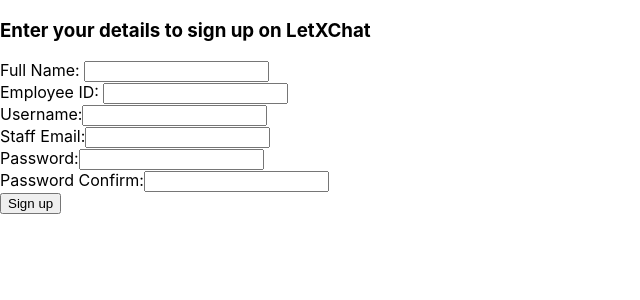
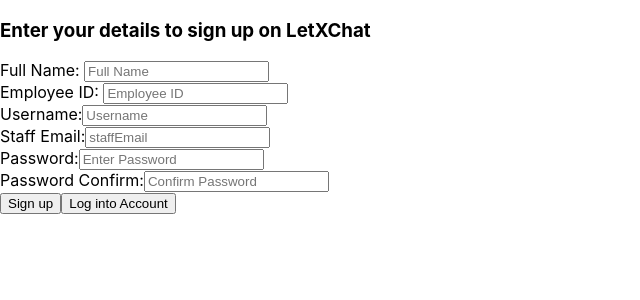
Before and after one commit to asiedusolo/LetXChat, a React (Create React App) app in the folder client/: page /register in a window 1280 px wide. Shown: the top 300 px of the page, without its empty margins (0-640 px from the left). Built offline with nearby package versions, Linux system fonts and the light colour scheme.

Commit message:
building out the register user functionality

```diff
--- a/client/package.json
+++ b/client/package.json
@@ -6,10 +6,11 @@
     "@testing-library/jest-dom": "^5.16.1",
     "@testing-library/react": "^12.1.2",
     "@testing-library/user-event": "^13.5.0",
+    "axios": "^0.25.0",
     "react": "^17.0.2",
     "react-dom": "^17.0.2",
+    "react-router-dom": "^5.2.0",
     "react-scripts": "5.0.0",
-    "react-router-dom": "^5.2.0",
     "web-vitals": "^2.1.3"
   },
   "scripts": {
--- a/client/src/pages/register/register.js
+++ b/client/src/pages/register/register.js
@@ -1,36 +1,111 @@
-import React, {useRef} from 'react'
+import React, { useRef } from "react";
+import axios from "axios";
+import { useHistory } from "react-router";
 
 const Register = () => {
-    const fullNameRef = useRef(null)
-    const emloyeeIdRef = useRef(null)
-    const usernameRef = useRef(null)
-    const staffEmailRef = useRef(null)
-    const passwordRef = useRef(null)
-    const passwordConfirmRef = useRef(null)
+  const fullNameRef = useRef(null);
+  const emloyeeIdRef = useRef(null);
+  const usernameRef = useRef(null);
+  const staffEmailRef = useRef(null);
+  const passwordRef = useRef(null);
+  const passwordConfirmRef = useRef(null);
+  const history = useHistory();
+
+  const handleSubmit = async (e) => {
+    e.preventDefault();
+    if (passwordRef.current.value !== passwordConfirmRef.current.value) {
+      passwordConfirmRef.current.setCustomValidity("Password mismatch");
+    } else {
+      const newUser = {
+        name: fullNameRef.current.value,
+        employee_id: emloyeeIdRef.current.value,
+        username: usernameRef.current.value,
+        staff_email: staffEmailRef.current.value,
+        password: passwordRef.current.value,
+      };
+      try {
+        await axios.post(
+          "http://localhost:5000/api/auth/register",
+          newUser
+        );
+        // alert(JSON.stringify(newUser));
+        history.push("/login");
+      } catch (error) {
+        console.log(error);
+      }
+    }
+  };
   return (
     <div>
       <div>
         <h3>Enter your details to sign up on LetXChat</h3>
       </div>
       <div>
-                <form>
+        <form onSubmit={handleSubmit}>
           <label htmlFor="fullname">Full Name: </label>
-                    <input type="text" name="fullname" ref={fullNameRef} required/><br />
+          <input
+            type="text"
+            name="fullname"
+            ref={fullNameRef}
+            placeholder="Full Name"
+            required
+          />
+          <br />
           <label htmlFor="employeeId">Employee ID: </label>
-                    <input type="text" name="employeeId" ref={emloyeeIdRef} required/><br />
+          <input
+            type="text"
+            name="employeeId"
+            ref={emloyeeIdRef}
+            placeholder="Employee ID"
+            required
+          />
+          <br />
           <label htmlFor="username">Username:</label>
-                    <input type="text" name="username" ref={usernameRef} minLength="3" maxLength="20" required/><br />
+          <input
+            type="text"
+            name="username"
+            ref={usernameRef}
+            minLength="3"
+            maxLength="20"
+            placeholder="Username"
+            required
+          />
+          <br />
           <label htmlFor="staffEmail">Staff Email:</label>
-                    <input type="email" name="staffEmail" maxLength="50" ref={staffEmailRef} /><br />
+          <input
+            type="email"
+            name="staffEmail"
+            maxLength="50"
+            ref={staffEmailRef}
+            placeholder="staffEmail"
+            required
+          />
+          <br />
           <label htmlFor="password">Password:</label>
-                    <input type="password" name="password" ref={passwordRef} minLength="6" required/><br />
+          <input
+            type="password"
+            name="password"
+            ref={passwordRef}
+            minLength="6"
+            placeholder="Enter Password"
+            required
+          />
+          <br />
           <label htmlFor="passwordConfirm">Password Confirm:</label>
-                    <input type="password" name="passwordConfirm" ref={passwordConfirmRef} required /><br />
+          <input
+            type="password"
+            name="passwordConfirm"
+            ref={passwordConfirmRef}
+            placeholder="Confirm Password"
+            required
+          />
+          <br />
           <button type="submit">Sign up</button>
+          <button>Log into Account</button>
         </form>
       </div>
     </div>
-    )
-}
+  );
+};
 
-export default Register
+export default Register;
```
Also changed, not shown: 2 other files (tests, documents, lock files or other folders). Lines whose indentation alone changed are shown as unchanged.
